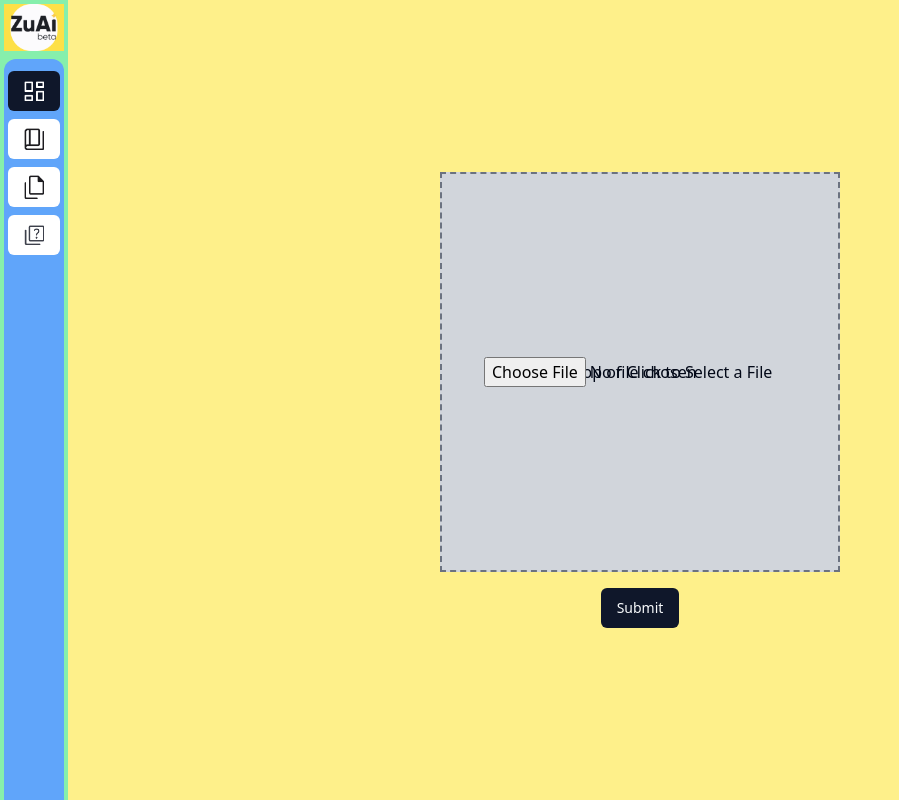
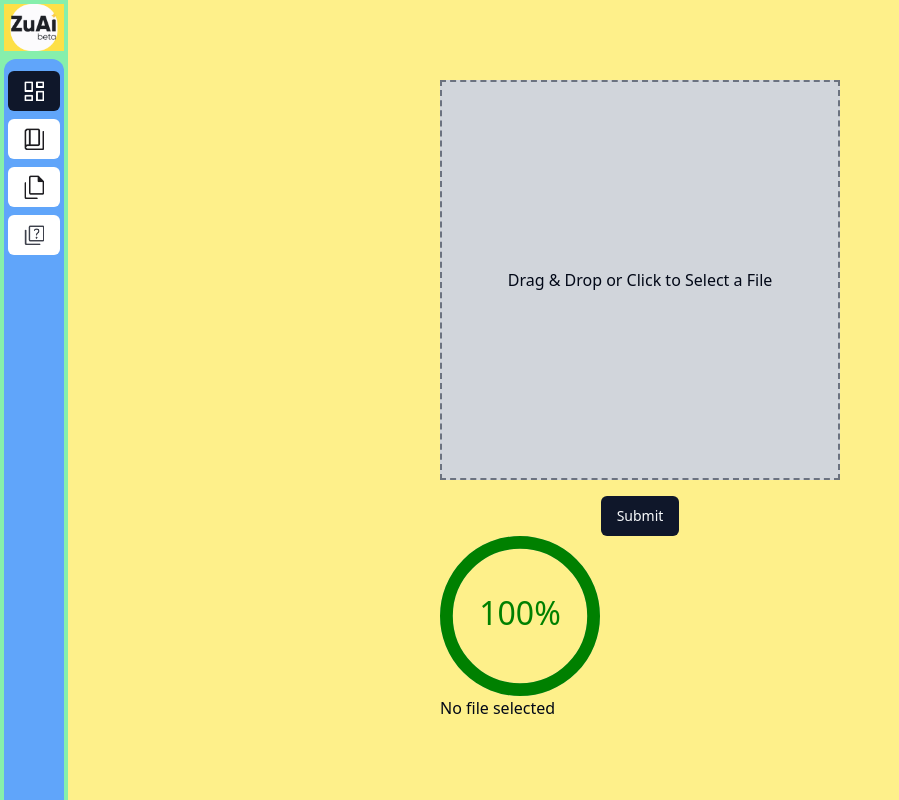
Before and after one commit to gokulkumar0209/ZuAi, a React (Vite) app in the folder client/: page / in a window 1280 px wide. Shown: the whole page, without its empty margins (0-899 px from the left). Built offline with nearby package versions, Linux system fonts and the light colour scheme.

Commit message:
PDF show added

```diff
--- a/client/package.json
+++ b/client/package.json
@@ -15,6 +15,7 @@
     "clsx": "^2.1.1",
     "lucide-react": "^0.427.0",
     "react": "^18.3.1",
+    "react-circular-progressbar": "^2.1.0",
     "react-dom": "^18.3.1",
     "tailwind-merge": "^2.5.2",
     "tailwindcss-animate": "^1.0.7"
--- a/client/src/@components/elements/Home.tsx
+++ b/client/src/@components/elements/Home.tsx
@@ -1,11 +1,30 @@
+import { useState } from "react";
 import InputBox from "./InputBox";
+import Result from "./Result";
 
-function Home() {
+interface HomeProps {
+	// Add any necessary props here
+}
+
+const Home: React.FC<HomeProps> = (props: HomeProps) => {
+	const [selectedFile, setSelectedFile] = useState<File | null>(null);
+
 	return (
 		<div>
-			<div><InputBox /></div>
+			<div className="">
+				<InputBox
+					selectedFile={selectedFile}
+					setSelectedFile={setSelectedFile}
+				/>
+			</div>
+			<div>
+				<Result
+					percentage={100} // Ensure this is a number type as expected by Result
+					selectedFile={selectedFile}
+				/>
+			</div>
 		</div>
 	);
-}
+};
 
 export default Home;
--- a/client/src/@components/elements/InputBox.tsx
+++ b/client/src/@components/elements/InputBox.tsx
@@ -1,8 +1,12 @@
-import { useState } from 'react';
-import { Button } from '../ui/button';
+import { useState } from "react";
+import { Button } from "../ui/button"; // Assuming Button component has types defined
 
-function InputBox() {
-  const [selectedFile, setSelectedFile] = useState<File | null>(null);
+interface InputBoxProps {
+	selectedFile: File | null;
+	setSelectedFile: (file: File | null) => void;
+}
+
+function InputBox({ selectedFile, setSelectedFile }: InputBoxProps) {
 	const [isDragging, setIsDragging] = useState<boolean>(false);
 
 	const handleFileChange = (e: React.ChangeEvent<HTMLInputElement>) => {
@@ -31,14 +35,16 @@ function InputBox() {
 			const reader = new FileReader();
 			reader.onload = () => {
 				const fileData = reader.result as string;
-        const existingFiles = JSON.parse(localStorage.getItem('files') || '[]');
+				const existingFiles: { name: string; content: string }[] = JSON.parse(
+					localStorage.getItem("files") || "[]"
+				);
 				existingFiles.push({ name: selectedFile.name, content: fileData });
-        localStorage.setItem('files', JSON.stringify(existingFiles));
+				localStorage.setItem("files", JSON.stringify(existingFiles));
 				alert(`File "${selectedFile.name}" saved successfully.`);
 			};
 			reader.readAsDataURL(selectedFile);
 		} else {
-      alert('No file selected!');
+			alert("No file selected!");
 		}
 	};
 
@@ -46,7 +52,7 @@ function InputBox() {
 		<div className="flex flex-col items-center">
 			<div
 				className={`relative bg-gray-300 border-2 border-dashed border-gray-500 w-[400px] h-[400px] flex items-center justify-center ${
-          isDragging ? 'bg-gray-500' : ''
+					isDragging ? "bg-gray-500" : ""
 				}`}
 				onDrop={handleDrop}
 				onDragOver={handleDragOver}
@@ -55,20 +61,17 @@ function InputBox() {
 				<input
 					type="file"
 					onChange={handleFileChange}
-		  placeholder='hi'
-          className="absolute cursor-pointer"
+					className="absolute cursor-pointer opacity-0 w-full h-full"
 				/>
 				{!selectedFile && !isDragging && (
 					<span>Drag & Drop or Click to Select a File</span>
 				)}
 				{isDragging && (
-          <div className=" bg-gray-500 opacity-50 flex items-center justify-center">
+					<div className="absolute bg-gray-500 opacity-50 w-full h-full flex items-center justify-center">
 						<span>Drop file here</span>
 					</div>
 				)}
-        {selectedFile && !isDragging && (
-          <span>{selectedFile.name}</span>
-        )}
+				{selectedFile && !isDragging && <span>{selectedFile.name}</span>}
 			</div>
 			<Button onClick={handleSubmit} className="mt-4">
 				Submit
--- /dev/null
+++ b/client/src/@components/elements/Result.tsx
@@ -0,0 +1,69 @@
+import React, { useEffect, useState } from "react";
+import { CircularProgressbar, buildStyles } from "react-circular-progressbar";
+import "react-circular-progressbar/dist/styles.css";
+
+interface ResultProps {
+  percentage: number;
+  selectedFile: File | null;
+}
+
+const Result: React.FC<ResultProps> = ({ percentage, selectedFile }) => {
+  const [pdfUrl, setPdfUrl] = useState<string | null>(null);
+
+  useEffect(() => {
+    if (selectedFile && selectedFile.type === "application/pdf") {
+      const reader = new FileReader();
+
+      reader.onload = () => {
+        // Create an object URL for the PDF file
+        setPdfUrl(reader.result as string);
+      };
+
+      reader.readAsDataURL(selectedFile); // Read the file as data URL
+    } else {
+      setPdfUrl(null); // Clear URL if not a PDF file
+    }
+  }, [selectedFile]);
+
+  const getColor = (percentage: number) => {
+    if (percentage < 50) return { pathColor: "red", textColor: "red" };
+    if (percentage < 75) return { pathColor: "orange", textColor: "orange" };
+    return { pathColor: "green", textColor: "green" };
+  };
+
+  const { pathColor, textColor } = getColor(percentage);
+
+  return (
+    <div>
+      <CircularProgressbar
+        className="w-40"
+        value={percentage}
+        text={`${percentage}%`}
+        styles={buildStyles({
+          pathColor,
+          textColor,
+          trailColor: "lightgrey",
+        })}
+      />
+      <div>
+        {selectedFile ? (
+          selectedFile.type === "application/pdf" ? (
+            <iframe
+              src={pdfUrl || ""}
+              title="PDF Preview"
+              width="100%"
+              height="600px"
+              style={{ border: 'none' }}
+            />
+          ) : (
+            <div>Selected file is not a PDF.</div>
+          )
+        ) : (
+          <div>No file selected</div>
+        )}
+      </div>
+    </div>
+  );
+};
+
+export default Result;
```
Also changed, not shown: 1 other file (tests, documents, lock files or other folders). Lines whose indentation alone changed are shown as unchanged.
